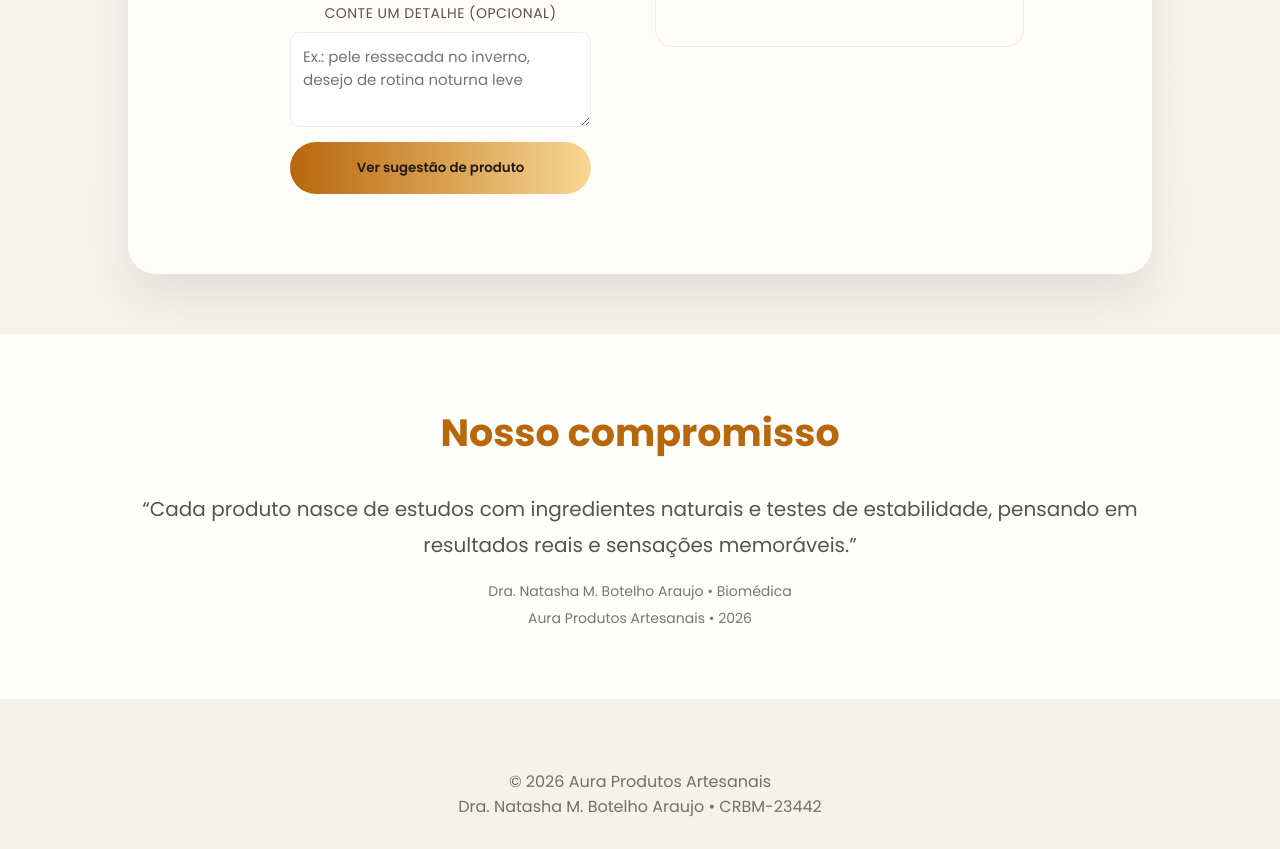
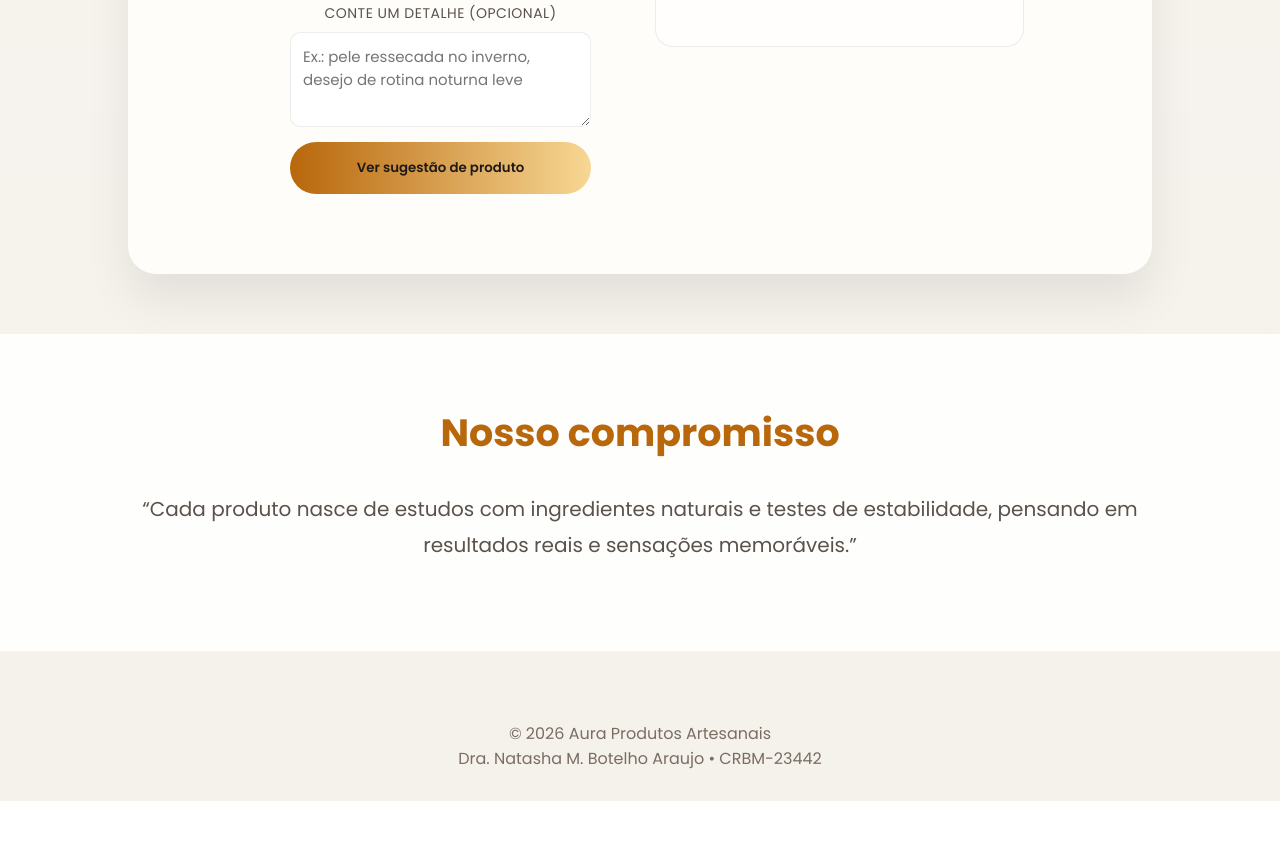
Before and after one commit to pixelwave-br/aura, a website: page index.html in a window 1280 px wide. Shown: the part 4715-5564 px from the top of the page. After the commit the page ends 5516 px from the top, so only its background shows below. Drawn offline with Linux system fonts and the light colour scheme.

Commit message:
Update index.html

```diff
--- a/index.html
+++ b/index.html
@@ -186,8 +186,6 @@ Vamos juntas?</li>
 <h2>Nosso compromisso</h2>
 <p>“Cada produto nasce de estudos com ingredientes naturais e testes de estabilidade, pensando em resultados reais e sensações memoráveis.”</p>
 <div class="testimonial-meta">
-<span>Dra. Natasha M. Botelho Araujo • Biomédica</span>
-<span>Aura Produtos Artesanais • 2026</span>
 </div>
 </section>
 </main>
```
